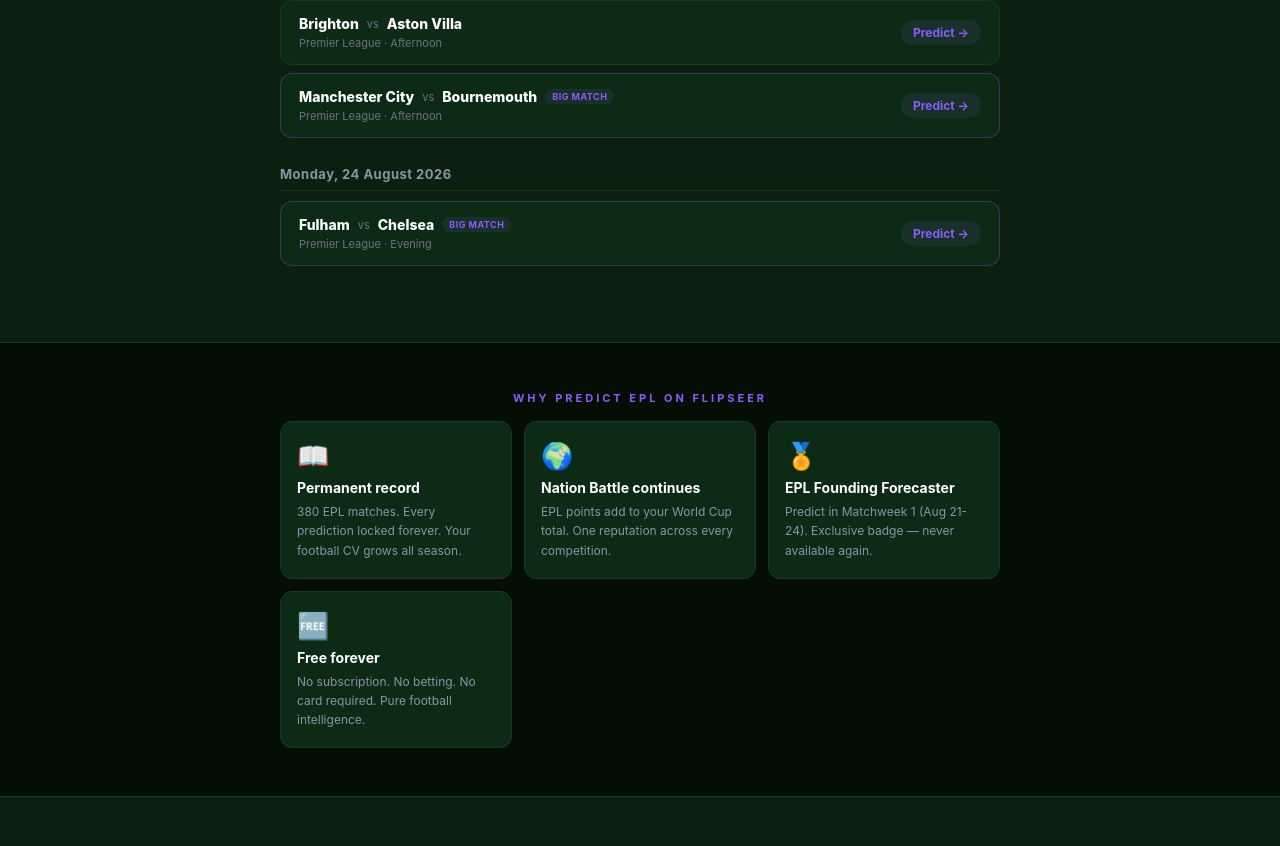
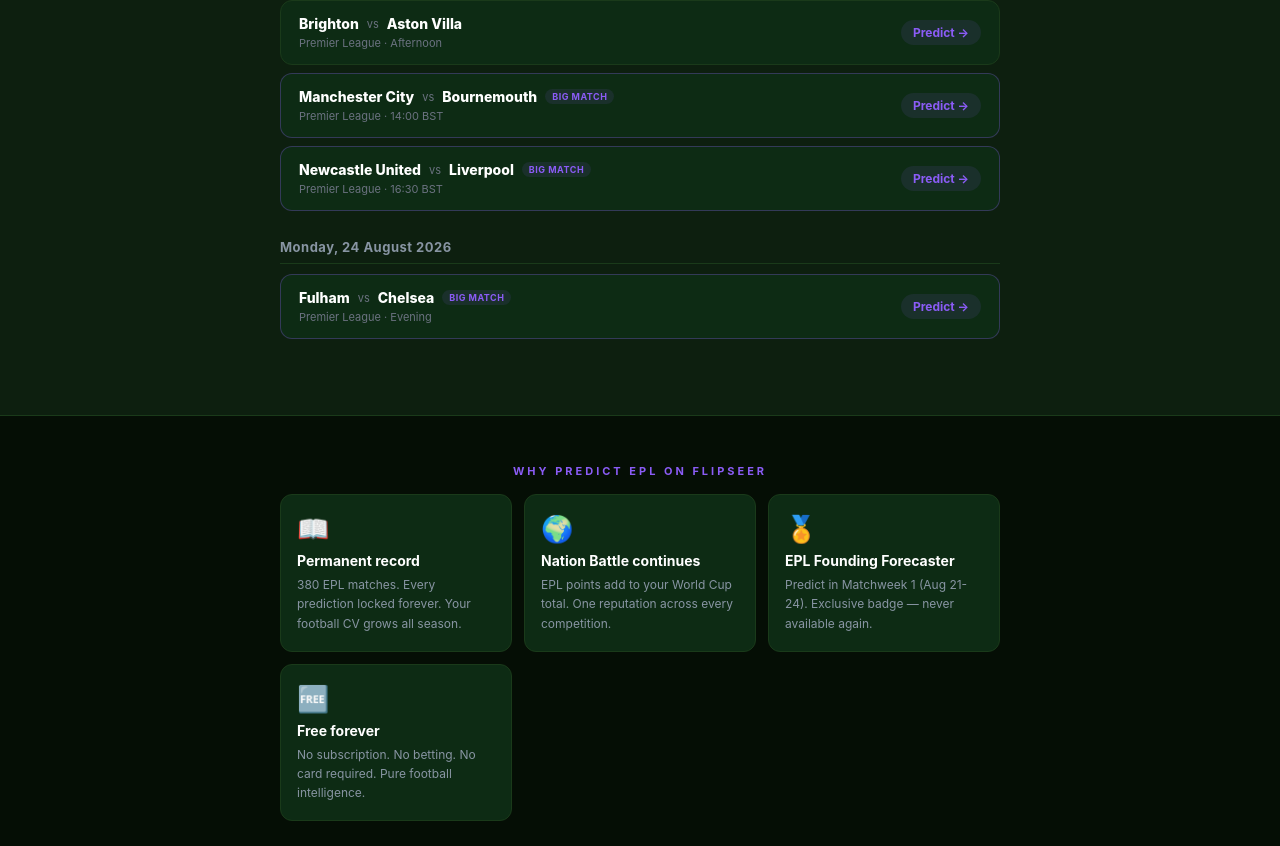
Before and after one commit to flipseer/flipseer, a Next.js app: page /epl/matchweek-1 in a window 1280 px wide. Shown: the part 1261-2107 px from the top of the page. Built offline with nearby package versions, Linux system fonts and the light colour scheme; no server answers.

Commit message:
Update page.tsx

```diff
--- a/app/epl/matchweek-1/page.tsx
+++ b/app/epl/matchweek-1/page.tsx
@@ -33,7 +33,8 @@ const FIXTURES = [
     date: 'Sunday, 23 August 2026',
     matches: [
       { home: 'Brighton', away: 'Aston Villa', time: 'Afternoon', slug: 'brighton-vs-aston-villa', interest: 'medium' },
-      { home: 'Manchester City', away: 'Bournemouth', time: 'Afternoon', slug: 'manchester-city-vs-bournemouth', interest: 'high' },
+      { home: 'Manchester City', away: 'Bournemouth', time: '14:00 BST', slug: 'manchester-city-vs-bournemouth', interest: 'high' },
+      { home: 'Newcastle United', away: 'Liverpool', time: '16:30 BST', slug: 'newcastle-united-vs-liverpool', interest: 'high' },
     ]
   },
   {
```
